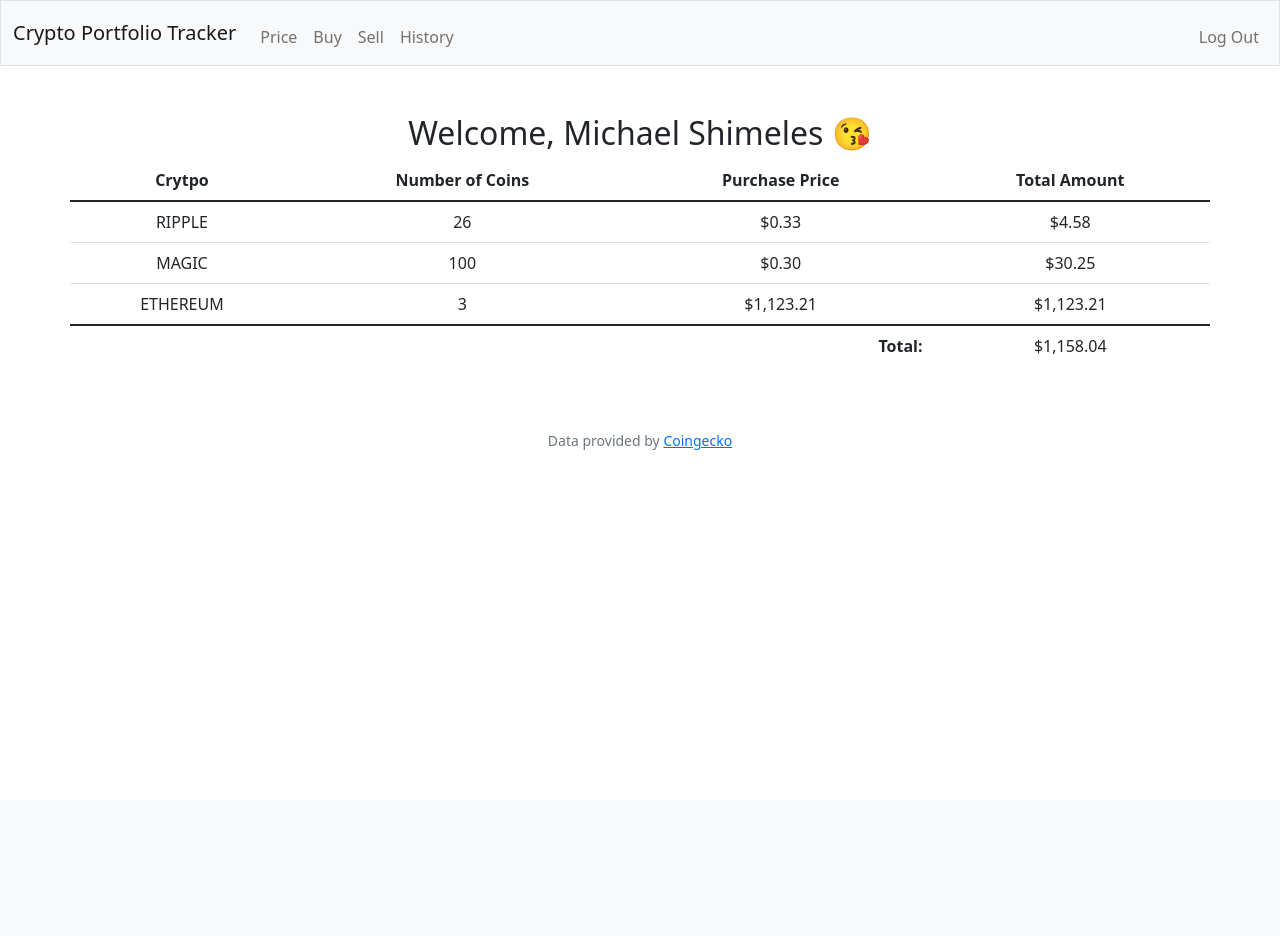
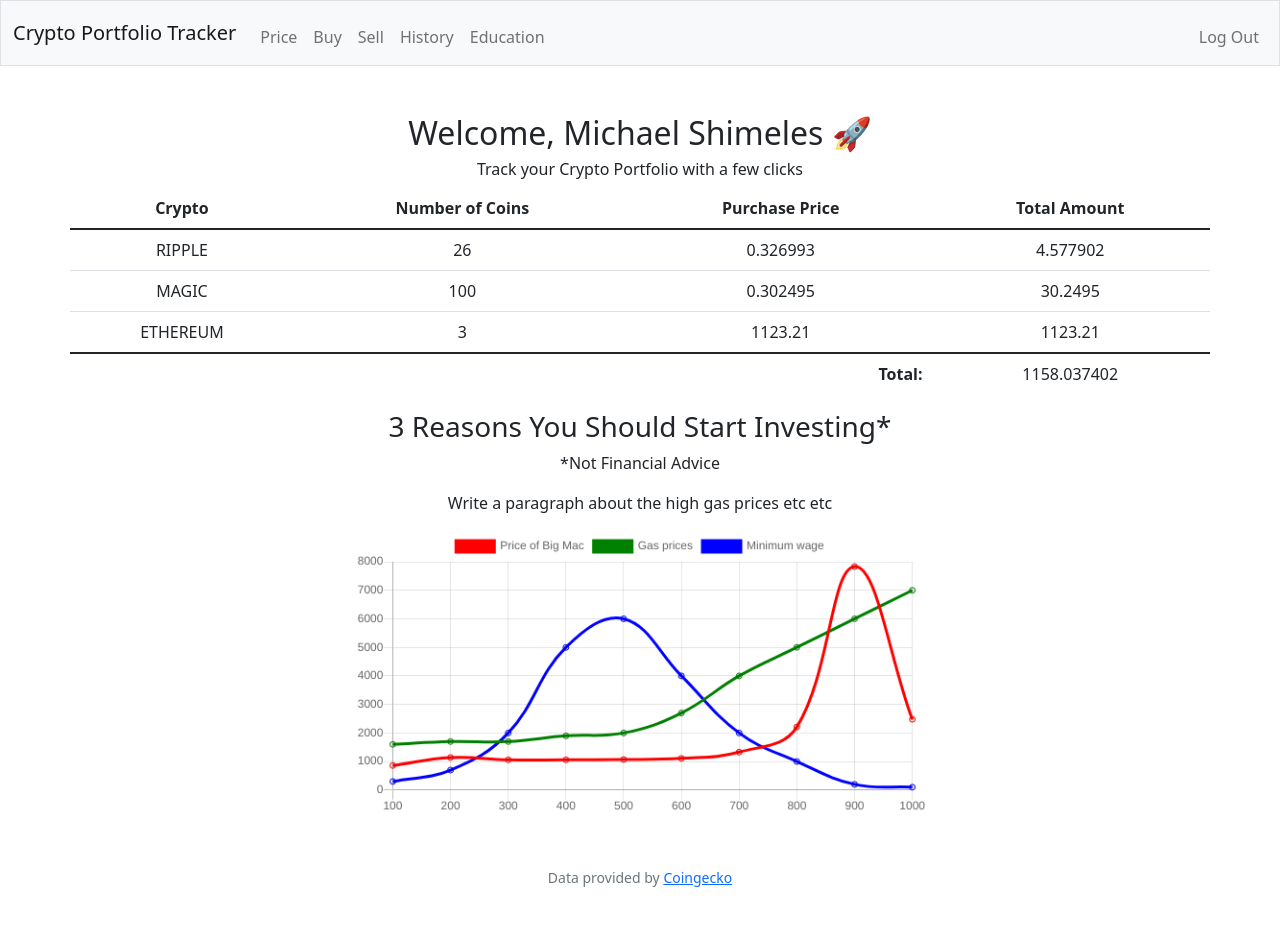
Before and after one commit to michaelshimeles/Crypto-Portfolio-Tracker, a Flask app: page / in a window 1280 px wide. Before the commit the page ends 450 px from the top, so only its background shows below. Run offline with Flask 2, Linux system fonts and the light colour scheme; a user stored in the database is signed in; data comes from the database, SQL or seed files in the repository; both versions use the stored data as it was after the commit; some libraries are stand-ins or nearby versions.

Commit message:
Added chart on index.html

```diff
--- a/app.py
+++ b/app.py
@@ -46,13 +46,12 @@ def index():
 
     crypto_portfolio = db.execute("SELECT * FROM crypto_portfolio WHERE user_id = ?", session["user_id"])
 
+
     total_value = db.execute("SELECT SUM(total_amount) FROM crypto_portfolio WHERE user_id = ?", session["user_id"])
     total_value = total_value[0]['SUM(total_amount)']
 
     firstname = db.execute("SELECT firstname FROM users WHERE id = ?", session["user_id"])
     lastname = db.execute("SELECT lastname FROM users WHERE id = ?", session["user_id"])
-
-    print(firstname[0]['firstname'])
 
     return render_template("index.html", crypto_portfolio=crypto_portfolio, total_value=total_value, firstname=firstname[0]['firstname'], lastname=lastname[0]['lastname'])
 
--- a/helpers.py
+++ b/helpers.py
@@ -4,6 +4,7 @@ import urllib.parse
 
 from flask import redirect, render_template, request, session
 from functools import wraps
+
 
 def apology(message, code=400):
     """Render message as an apology to user."""
@@ -18,6 +19,7 @@ def apology(message, code=400):
             s = s.replace(old, new)
         return s
     return render_template("apology.html", top=code, bottom=escape(message)), code
+
 
 def login_required(f):
     """
--- a/templates/index.html
+++ b/templates/index.html
@@ -6,11 +6,12 @@ Portfolio
 
 {% block main %}
 <!-- Create table using for loop -->
-<h2 class="container">Welcome, {{ firstname }} {{ lastname }} 😘</h2>
+<h2 class="container">Welcome, {{ firstname }} {{ lastname }} 🚀</h2>
+<h6>Track your Crypto Portfolio with a few clicks</h4>
 <table class="table container">
     <thead>
         <tr>
-            <th scope="col">Crytpo</th>
+            <th scope="col">Crypto</th>
             <th scope="col">Number of Coins</th>
             <th scope="col">Purchase Price</th>
             <th scope="col">Total Amount</th>
@@ -22,14 +23,14 @@ Portfolio
             <!-- uppercase text row -->
             <td style="text-transform:uppercase">{{ portfolio.crypto }}</td>
             <td>{{ portfolio.num_of_coins }}</td>
-            <td>{{ portfolio.price_per_coin | usd }}</td>
-            <td>{{ portfolio.total_amount | usd }}</td>
+            <td>{{ portfolio.price_per_coin }}</td>
+            <td>{{ portfolio.total_amount }}</td>
         </tr>
         {% endfor %}
     <tfoot>
         <tr>
             <td class="border-0 fw-bold text-end" colspan="3" >Total:</td>
-            <td class="border-0">{{ total_value | usd }}</th>
+            <td class="border-0">{{ total_value }}</th>
         </tr>
     </tfoot>
     </tbody>
@@ -38,4 +39,45 @@ Portfolio
 
 <div>
 
+<h3> 3 Reasons You Should Start Investing*</h3>
+<p>*Not Financial Advice</p>
+
+<p>Write a paragraph about the high gas prices etc etc</p>
+
+<script src="https://cdnjs.cloudflare.com/ajax/libs/Chart.js/2.5.0/Chart.min.js"></script>
+<canvas class="container" id="myChart" style="width:100%;max-width:600px"></canvas>
+
+<script>
+var xValues = [100,200,300,400,500,600,700,800,900,1000];
+
+new Chart("myChart", {
+  type: "line",
+  data: {
+    labels: xValues,
+    datasets: [{
+      label: 'Price of Big Mac',
+      data: [860,1140,1060,1060,1070,1110,1330,2210,7830,2478],
+      borderColor: "red",
+      fill: false
+
+    }, {
+      label: 'Gas prices',
+      data: [1600,1700,1700,1900,2000,2700,4000,5000,6000,7000],
+      borderColor: "green",
+      fill: false
+    }, {
+      label: 'Minimum wage',
+      data: [300,700,2000,5000,6000,4000,2000,1000,200,100],
+      borderColor: "blue",
+      fill: false
+    }]
+  },
+  options: {
+    legend: {display: true}
+
+
+  }
+});
+</script>
+
 {% endblock %}
--- a/templates/layout.html
+++ b/templates/layout.html
@@ -36,6 +36,7 @@
                             <li class="nav-item"><a class="nav-link" href="/buy">Buy</a></li>
                             <li class="nav-item"><a class="nav-link" href="/sell">Sell</a></li>
                             <li class="nav-item"><a class="nav-link" href="/history">History</a></li>
+                            <li class="nav-item"><a class="nav-link" href="/education">Education</a></li>
                         </ul>
                         <ul class="navbar-nav ms-auto mt-2">
                             <li class="nav-item"><a class="nav-link" href="/logout">Log Out</a></li>
```
Also changed, not shown: crypto.db, templates/education.html (added).
